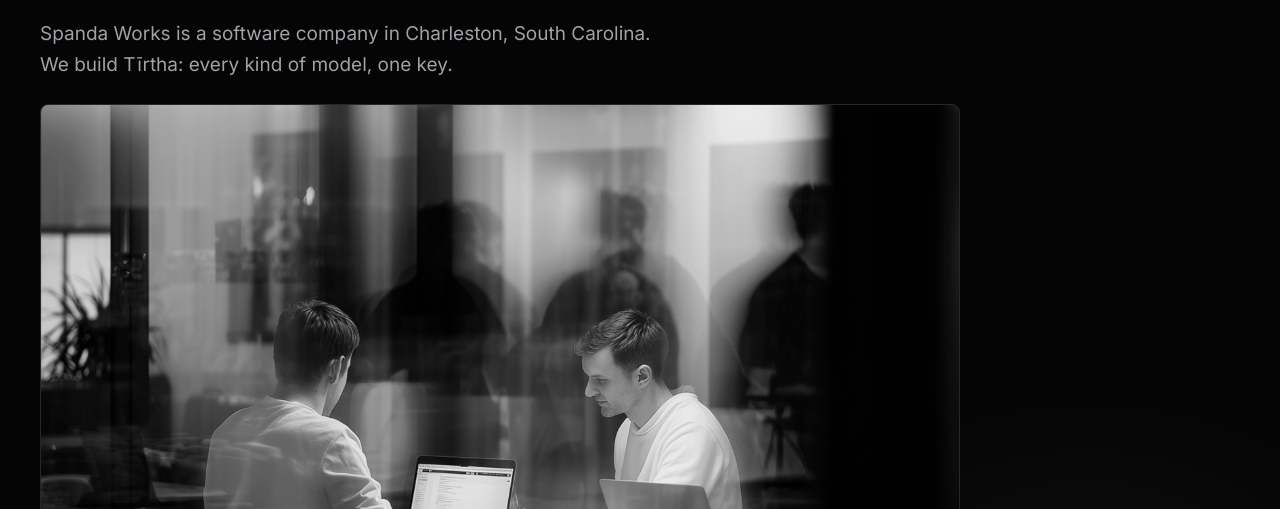
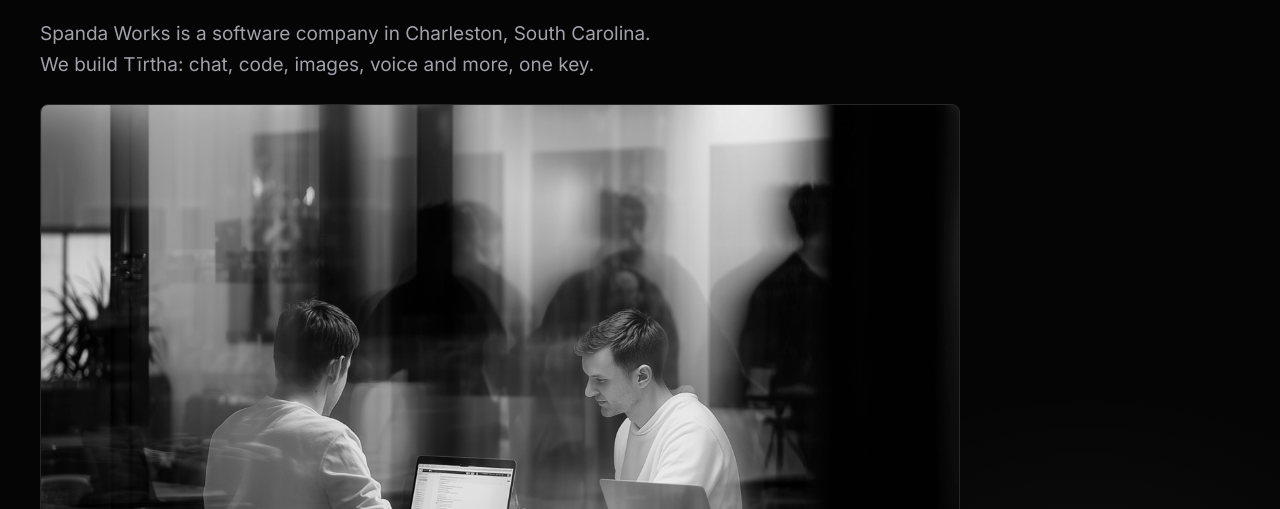
Before and after one commit to Tirthahq/site, a plain HTML site: page index.html in a window 1280 px wide. Shown: the part 291-800 px from the top of the page. Drawn offline with Linux system fonts and the light colour scheme.

Commit message:
spandaworks.com: intro takes Legal 766c0eded5's wording ("chat, code, images, voice and more, one key"); the footer keeps Tom's chosen tagline
Co-Authored-By: Claude Opus 5.5 <noreply@anthropic.com>

```diff
--- a/index.html
+++ b/index.html
@@ -155,7 +155,7 @@
 
   <header class="hero">
     <h1 class="dm rise">Architects of AI</h1>
-    <p class="lede rise">Spanda Works is a software company in Charleston, South Carolina. We build Tīrtha: every kind of model, one key.</p>
+    <p class="lede rise">Spanda Works is a software company in Charleston, South Carolina. We build Tīrtha: chat, code, images, voice and more, one key.</p>
     <div class="figure tall rise">
       <img src="team-glass.jpg" alt="People working at laptops around a table">
     </div>
```
